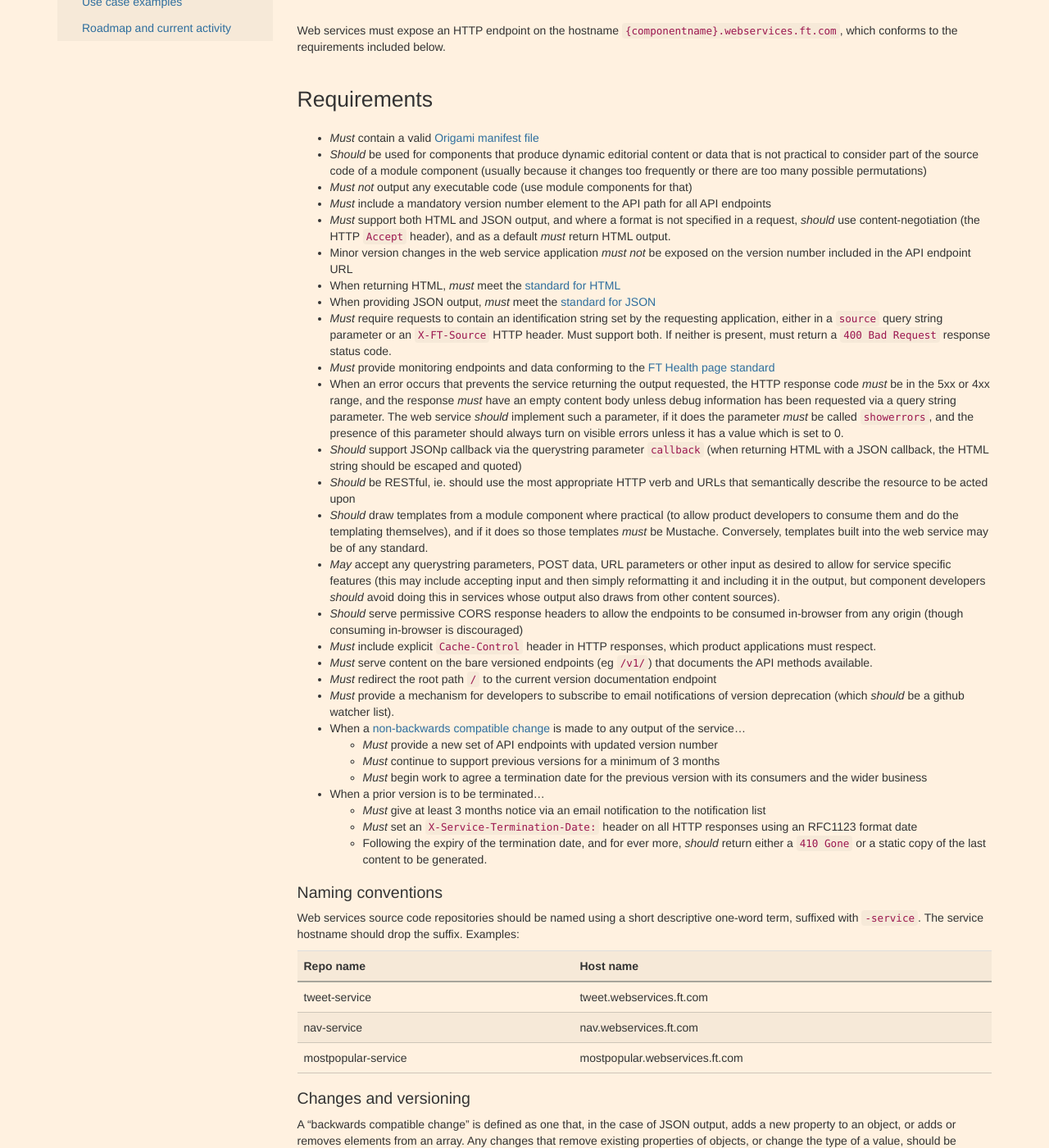
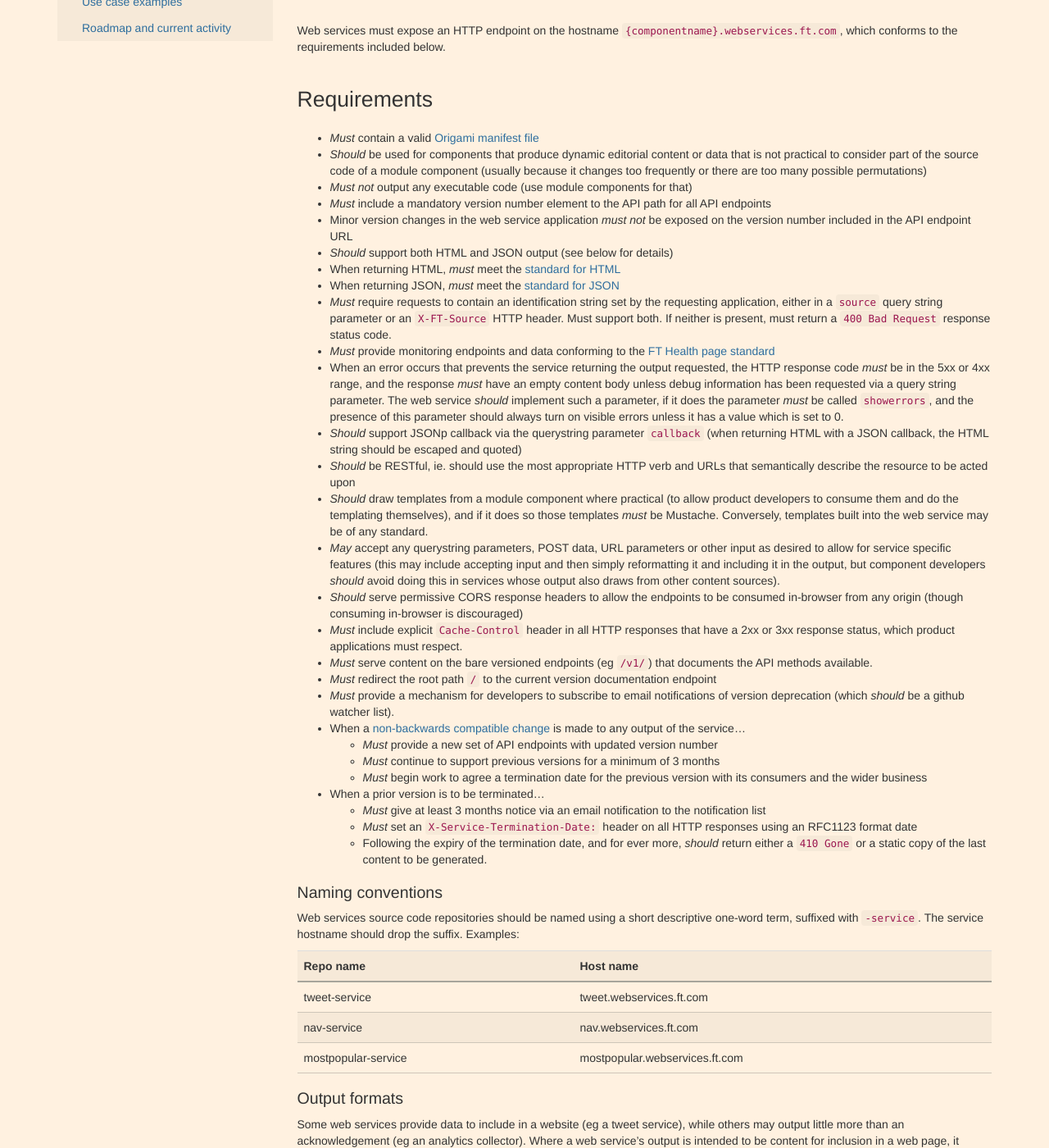
Before and after one commit to Financial-Times/ft-origami, a Jekyll site: the page built from docs/component-types/web-services.md, in a window 1280 px wide and 1400 px high, scrolled down 511 px. Shown: the whole window at 82% size. Built offline with Jekyll 4.4.1, drawn with Linux system fonts in a browser that asks for light colours; nearby versions of some CDN libraries; some of the changed text lies outside the part shown.

Commit message:
Relax HTML output requirements in light of analytics collector use case, consistency tidyup

```diff
--- a/docs/component-types/web-services.md
+++ b/docs/component-types/web-services.md
@@ -24,10 +24,10 @@ Web services must expose an HTTP endpoint on the hostname `{componentname}.webse
 * *Should* be used for components that produce dynamic editorial content or data that is not practical to consider part of the source code of a module component (usually because it changes too frequently or there are too many possible permutations)
 * *Must not* output any executable code (use module components for that)
 * *Must* include a mandatory version number element to the API path for all API endpoints
-* *Must* support both HTML and JSON output, and where a format is not specified in a request, *should* use content-negotiation (the HTTP `Accept` header), and as a default *must* return HTML output.
 * Minor version changes in the web service application *must not* be exposed on the version number included in the API endpoint URL
+* *Should* support both HTML and JSON output (see below for details)
 * When returning HTML, *must* meet the [standard for HTML]({{site.baseurl}}/docs/syntax-requirements)
-* When providing JSON output, *must* meet the [standard for JSON]({{site.baseurl}}/docs/syntax-requirements)
+* When returning JSON, *must* meet the [standard for JSON]({{site.baseurl}}/docs/syntax-requirements)
 * *Must* require requests to contain an identification string set by the requesting application, either in a `source` query string parameter or an `X-FT-Source` HTTP header.  Must support both.  If neither is present, must return a `400 Bad Request` response status code.
 * *Must* provide monitoring endpoints and data conforming to the [FT Health page standard](https://docs.google.com/a/ft.com/document/d/18hefJjImF5IFp9WvPAm9Iq5_GmWzI9ahlKSzShpQl1s/edit)
 * When an error occurs that prevents the service returning the output requested, the HTTP response code *must* be in the 5xx or 4xx range, and the response *must* have an empty content body unless debug information has been requested via a query string parameter.  The web service *should* implement such a parameter, if it does the parameter *must* be called `showerrors`, and the presence of this parameter should always turn on visible errors unless it has a value which is set to 0.
@@ -36,7 +36,7 @@ Web services must expose an HTTP endpoint on the hostname `{componentname}.webse
 * *Should* draw templates from a module component where practical (to allow product developers to consume them and do the templating themselves), and if it does so those templates *must* be Mustache.  Conversely, templates built into the web service may be of any standard.
 * *May* accept any querystring parameters, POST data, URL parameters or other input as desired to allow for service specific features (this may include accepting input and then simply reformatting it and including it in the output, but component developers *should* avoid doing this in services whose output also draws from other content sources).
 * *Should* serve permissive CORS response headers to allow the endpoints to be consumed in-browser from any origin (though consuming in-browser is discouraged)
-* *Must* include explicit `Cache-Control` header in HTTP responses, which product applications must respect.
+* *Must* include explicit `Cache-Control` header in all HTTP responses that have a 2xx or 3xx response status, which product applications must respect.
 * *Must* serve content on the bare versioned endpoints (eg `/v1/`) that documents the API methods available.
 * *Must* redirect the root path `/` to the current version documentation endpoint
 * *Must* provide a mechanism for developers to subscribe to email notifications of version deprecation (which *should* be a github watcher list).
@@ -59,6 +59,10 @@ Web services source code repositories should be named using a short descriptive
 <tr><td>nav-service</td><td>nav.webservices.ft.com</td></tr>
 <tr><td>mostpopular-service</td><td>mostpopular.webservices.ft.com</td></tr>
 </table>
+
+### Output formats
+
+Some web services provide data to include in a website (eg a tweet service), while others may output little more than an acknowledgement (eg an analytics collector).  Where a web service's output is intended to be content for inclusion in a web page, it *should* be offered as HTML and JSON.
 
 ### Changes and versioning
 
```
Also changed, not shown: docs/principles.md (+1 -1 lines).
